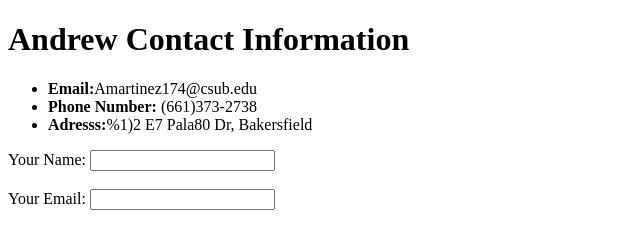
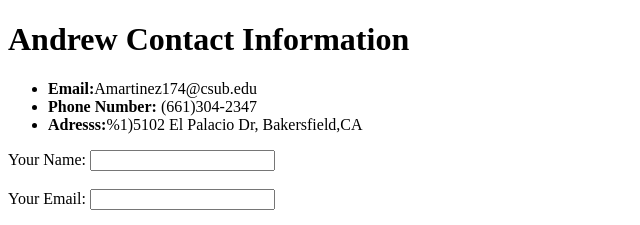
Before and after one commit to martinezand16/CV, a plain HTML site: page Contactme.html in a window 1280 px wide. Shown: the top 225 px of the page, 0-640 px from the left. Drawn offline with Linux system fonts and the light colour scheme.

Commit message:
Update Contactme.html

```diff
--- a/Contactme.html
+++ b/Contactme.html
@@ -8,8 +8,8 @@
   <body>
     <ul>
       <li><strong>Email:</strong>Amartinez174@csub.edu</li>
-      <li><strong>Phone Number:</strong> (661)373-2738</li>
-      <li><strong>Adresss:</strong>%1)2 E7 Pala80 Dr, Bakersfield</li>
+      <li><strong>Phone Number:</strong> (661)304-2347</li>
+      <li><strong>Adresss:</strong>%1)5102 El Palacio Dr, Bakersfield,CA</li>
     </ul>
 
     <form action="mailto:kombi1970vw@yahoo.com" method="post" enctype="text/plain">
```
